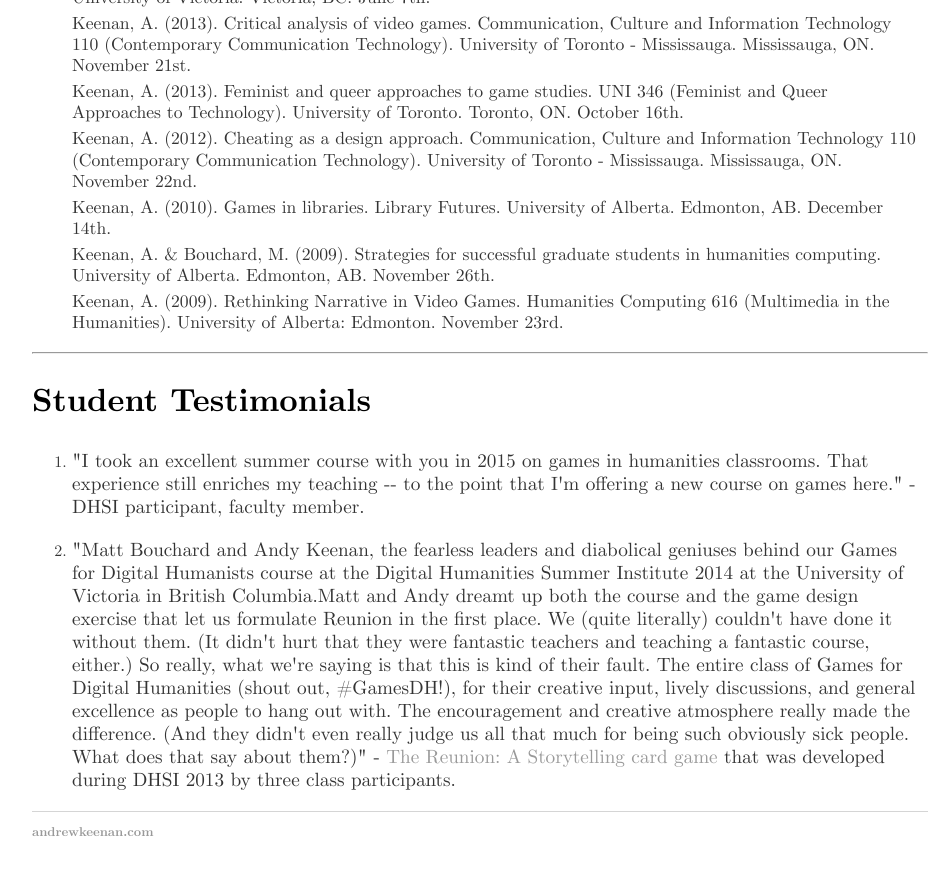
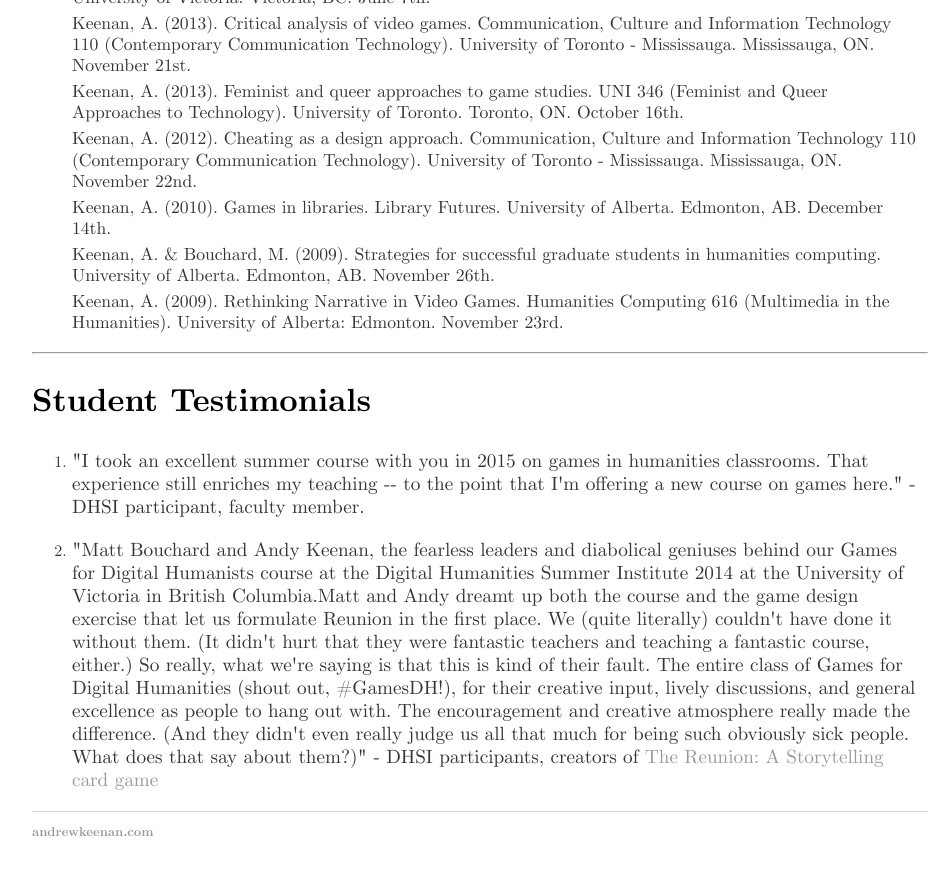
Before and after one commit to bigrube77/bigrube77.github.io, a Jekyll site: the page built from teaching/index.html, in a window 1280 px wide and 900 px high, scrolled down 1972 px. Shown: the top 875 px of the window, without its empty margins (160-1107 px from the left). Built offline with Jekyll 4.4.1, drawn with Linux system fonts in a browser that asks for light colours.

Commit message:
tag compliance

```diff
--- a/teaching/index.html
+++ b/teaching/index.html
@@ -148,7 +148,7 @@ title: Teaching, Andrew Keenan, Ph.D
 
 
 
-<li><p>"Matt Bouchard and Andy Keenan, the fearless leaders and diabolical geniuses behind our Games for Digital Humanists course at the Digital Humanities Summer Institute 2014 at the University of Victoria in British Columbia.Matt and Andy dreamt up both the course and the game design exercise that let us formulate Reunion in the first place. We (quite literally) couldn't have done it without them. (It didn't hurt that they were fantastic teachers and teaching a fantastic course, either.) So really, what we're saying is that this is kind of their fault. The entire class of Games for Digital Humanities (shout out, #GamesDH!), for their creative input, lively discussions, and general excellence as people to hang out with. The encouragement and creative atmosphere really made the difference. (And they didn't even really judge us all that much for being such obviously sick people. What does that say about them?)" - <a href="http://reunionthegame.com/">The Reunion: A Storytelling card game</a> that was developed during DHSI 2013 by three class participants.</p>
+<li><p>"Matt Bouchard and Andy Keenan, the fearless leaders and diabolical geniuses behind our Games for Digital Humanists course at the Digital Humanities Summer Institute 2014 at the University of Victoria in British Columbia.Matt and Andy dreamt up both the course and the game design exercise that let us formulate Reunion in the first place. We (quite literally) couldn't have done it without them. (It didn't hurt that they were fantastic teachers and teaching a fantastic course, either.) So really, what we're saying is that this is kind of their fault. The entire class of Games for Digital Humanities (shout out, #GamesDH!), for their creative input, lively discussions, and general excellence as people to hang out with. The encouragement and creative atmosphere really made the difference. (And they didn't even really judge us all that much for being such obviously sick people. What does that say about them?)" - DHSI participants, creators of <a href="http://reunionthegame.com/">The Reunion: A Storytelling card game</a></p>
 
 </ol>
 
```
